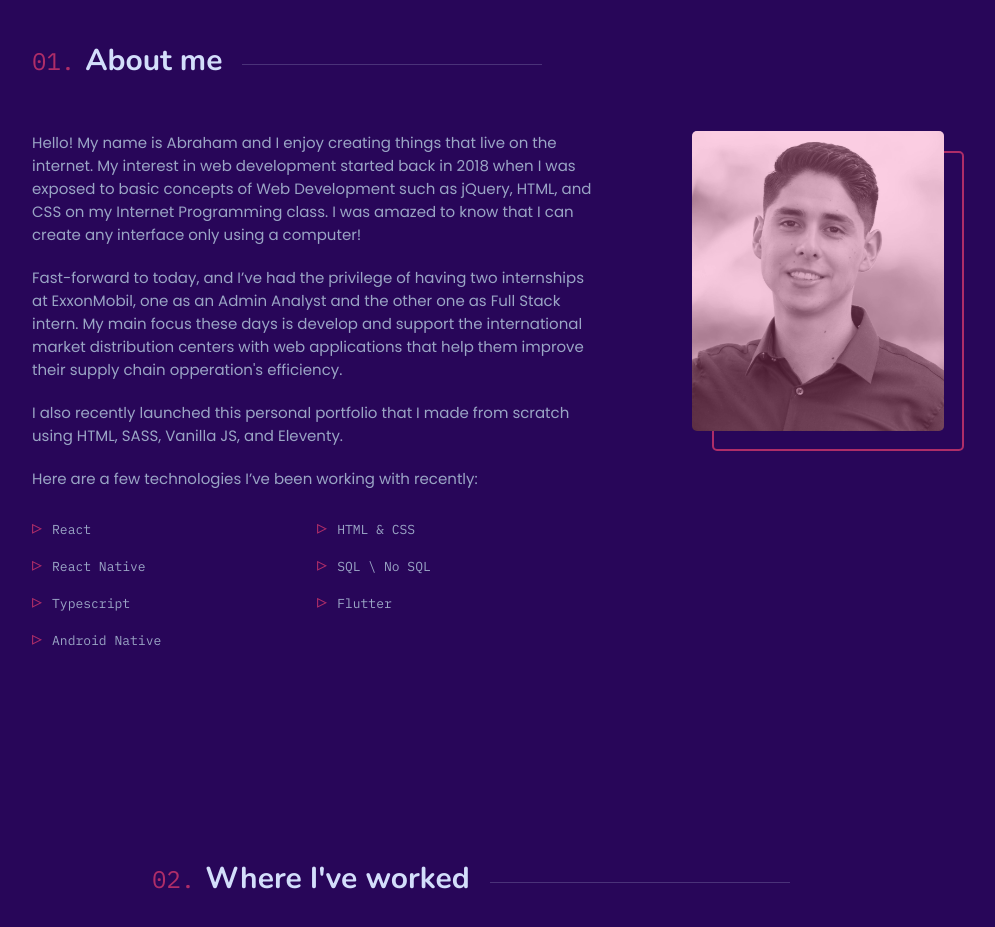
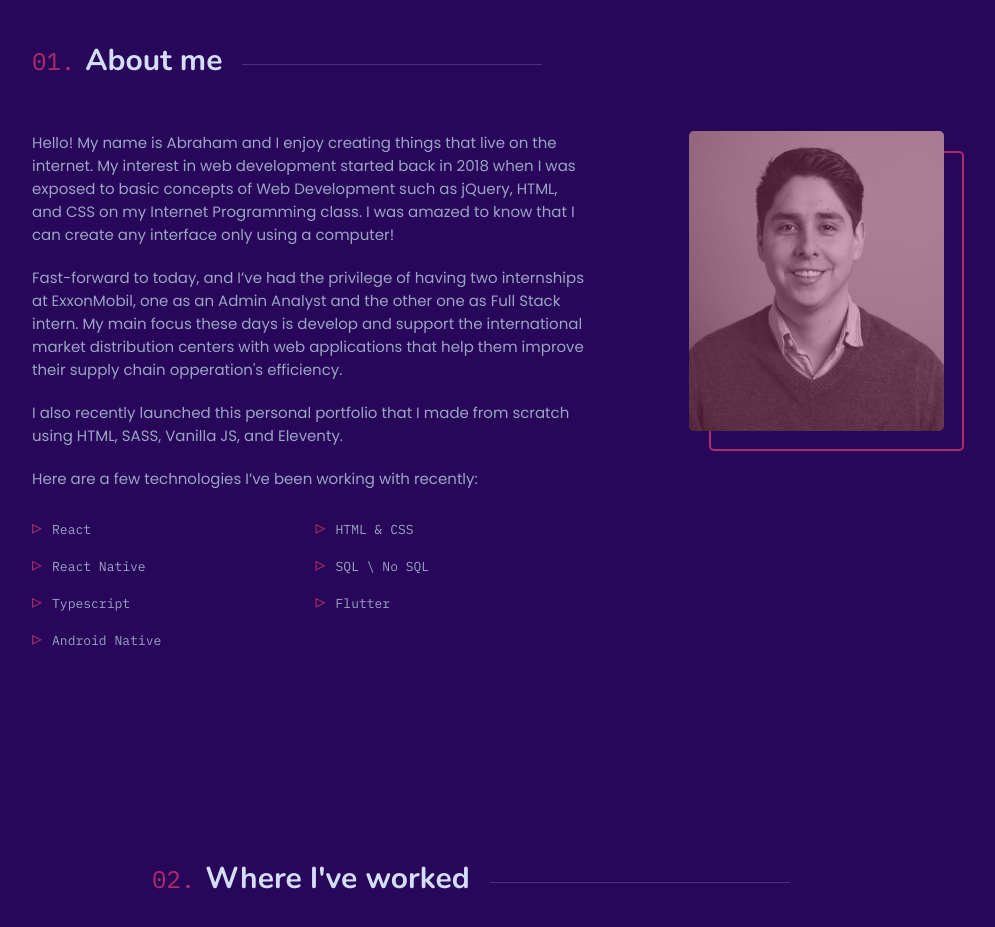
Before and after one commit to Aperezpe/static-portfolio, an Eleventy site: page src/index.html in a window 1280 px wide. Shown: the part 860-1787 px from the top of the page, without its empty margins (128-1123 px from the left). Built offline with nearby package versions, Linux system fonts and the light colour scheme; Eleventy itself is replaced by a stand-in of ours; files that its build step writes are made by us from their sources.

Commit message:
Fix about section headshot image path

```diff
--- a/src/_includes/base.njk
+++ b/src/_includes/base.njk
@@ -89,7 +89,7 @@
                 <div class="about-me__img">
                     <div class="colored-img">
                         <div class="colored-img__box colored-img__box--headshot">
-                            <img class="colored-img__picture colored-img__picture--headshot" src="https://raw.githubusercontent.com/Aperezpe/static-portfolio/main/assets/img/headshot.JPG" alt="Abraham Logo">
+                            <img class="colored-img__picture colored-img__picture--headshot" src="/assets/img/headshot.jpeg" alt="Abraham headshot">
                             <div class="colored-img__overlay colored-img--headshot"></div>
                         </div>
                         <div class="colored-img__back-border"></div>
```
Also changed, not shown: assets/img/headshot.jpeg (added).
